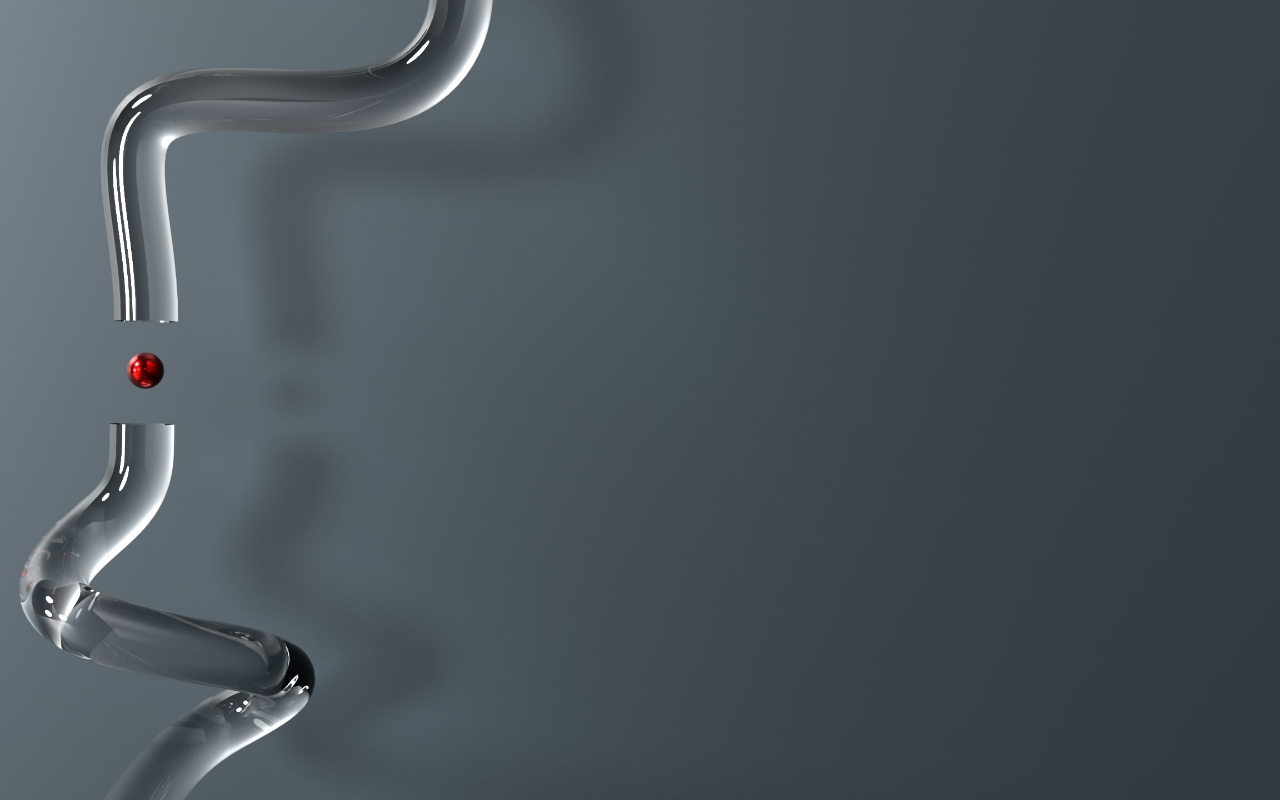
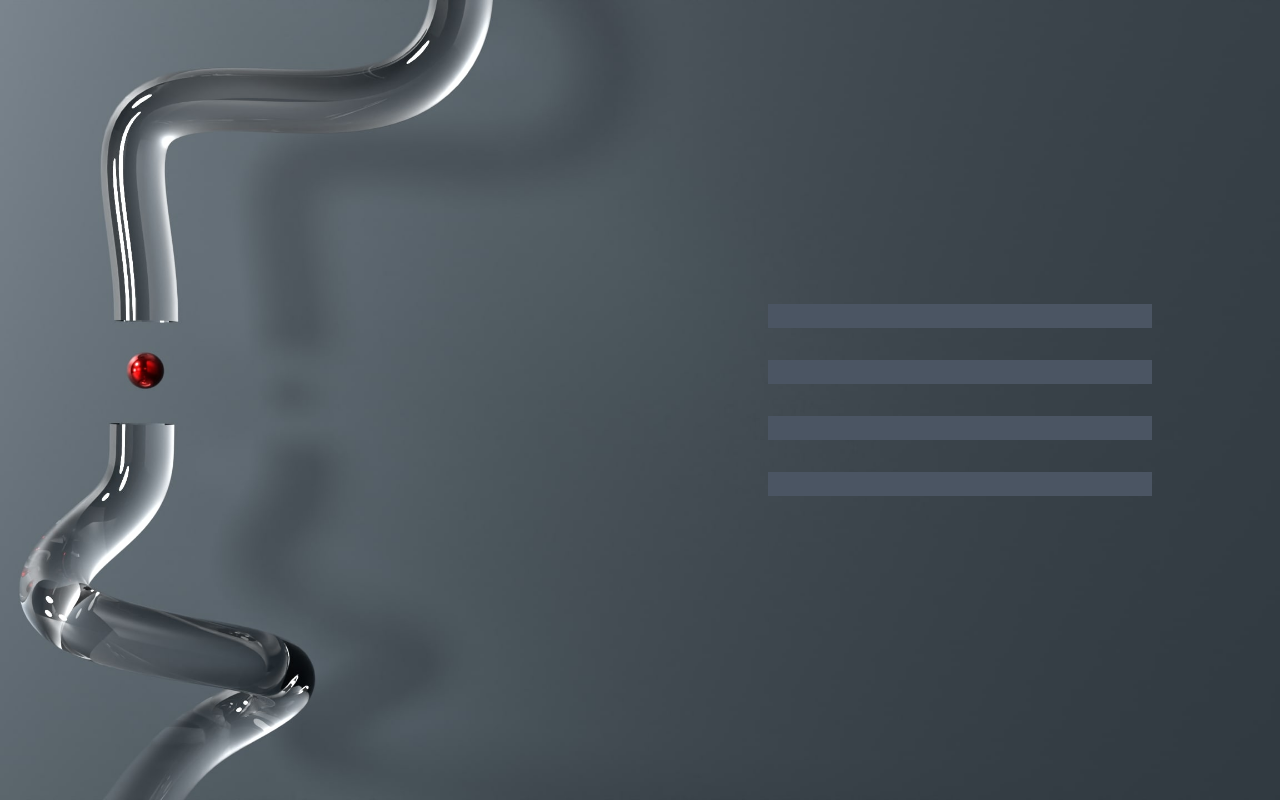
Before and after one commit to OmarMahmoud97/NextJs-Portfolio, a Next.js app: page /contact in a window 1280 px wide. Built offline with nearby package versions, Linux system fonts and the light colour scheme.

Commit message:
add contact form template

```diff
--- a/app/contact/page.jsx
+++ b/app/contact/page.jsx
@@ -2,7 +2,34 @@ import React from "react";
 
 function Contact() {
   return (
-    <section className="contact text-gray-500 w-screen h-screen"></section>
+    <section className="contact text-gray-500 w-screen h-screen flex flex-col items-end justify-center">
+      <form action="" className="flex flex-col w-2/4">
+        <input
+          className="bg-gray-600 mx-32 my-4"
+          type="text"
+          name="fist-name"
+          id="first-name"
+        />
+        <input
+          className="bg-gray-600 mx-32 my-4"
+          type="text"
+          name="last-name"
+          id="last-name"
+        />
+        <input
+          className="bg-gray-600 mx-32 my-4"
+          type="email"
+          name="email"
+          id="email"
+        />
+        <input
+          className="bg-gray-600 mx-32 my-4"
+          type="textarea"
+          name="message"
+          id="message"
+        />
+      </form>
+    </section>
   );
 }
 
--- a/app/navPage.jsx
+++ b/app/navPage.jsx
@@ -14,7 +14,7 @@ function NavPage() {
   return (
     <div className="w-full h-screen bg-black z-50 flex align-center justify-center">
       <div className="absolute">
-        <Zoom id="nav" className="z-50" top delay={500}>
+        <Zoom id="nav" className="z-50" top delay={400}>
           <div
             unoptimized={true}
             priority
@@ -23,7 +23,7 @@ function NavPage() {
           ></div>
         </Zoom>
       </div>
-      <Zoom top className="flex align-center justify-center " delay={500}>
+      <Zoom top className="flex align-center justify-center " delay={400}>
         <div className="nav-social">
           <a
             className="nav-socials"
```
